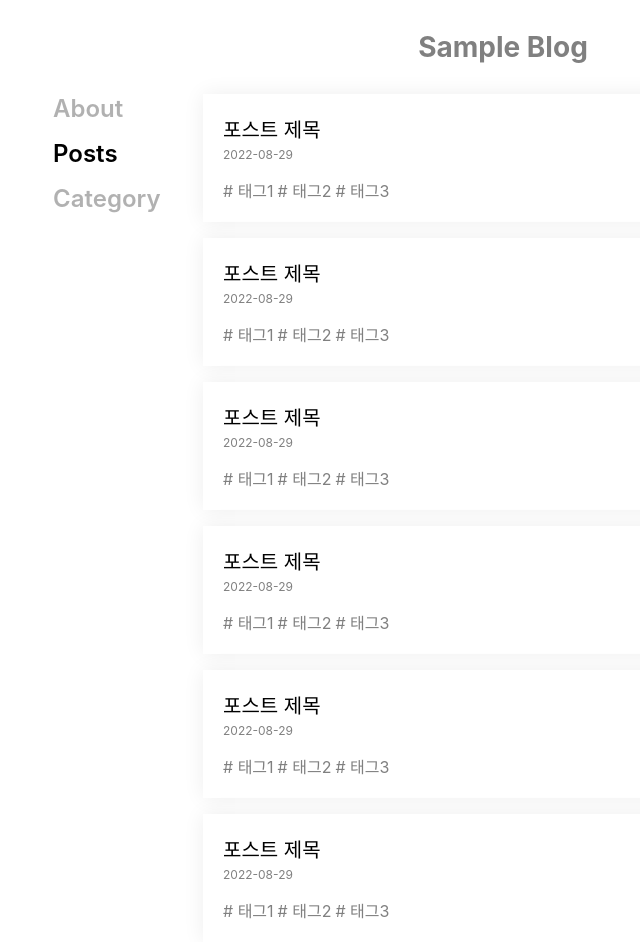
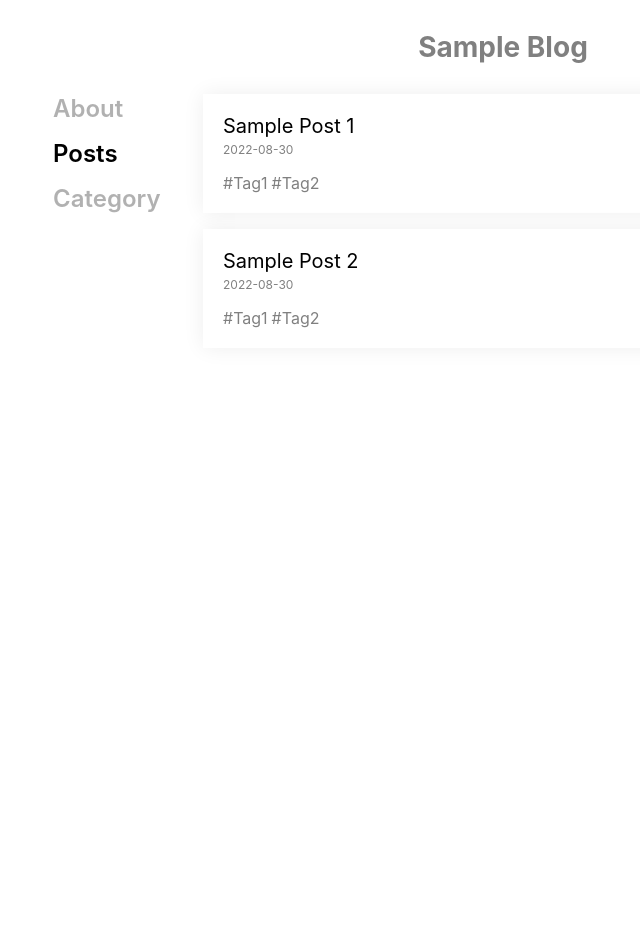
Before and after one commit to gdg-yonsei/crayon, a Next.js app: page / in a window 1280 px wide. Shown: the whole page, without its empty margins (137-777 px from the left). After the commit the page ends 800 px from the top, so only its background shows below. Built offline with nearby package versions, Linux system fonts and the light colour scheme.

Commit message:
Outline : List dynamic data

```diff
--- a/src/components/PostItem/index.tsx
+++ b/src/components/PostItem/index.tsx
@@ -1,14 +1,18 @@
+import { Post } from '@interfaces/post';
 import styled from 'styled-components';
 
-const PostItem = () => {
+// eslint-disable-next-line @typescript-eslint/no-empty-interface
+interface Props extends Post {}
+
+const PostItem = ({ title, date, tags }: Props) => {
   return (
     <Wrapper>
-      <Title>포스트 제목</Title>
-      <Meta>2022-08-29</Meta>
+      <Title>{title}</Title>
+      <Meta>{date}</Meta>
       <TagContainer>
-        <Tag># 태그1</Tag>
-        <Tag># 태그2</Tag>
-        <Tag># 태그3</Tag>
+        {tags.map((tag) => (
+          <Tag key={tag}>#{tag}</Tag>
+        ))}
       </TagContainer>
     </Wrapper>
   );
--- a/src/pages/api/posts/[id].ts
+++ b/src/pages/api/posts/[id].ts
@@ -17,7 +17,11 @@ export default async function handler(
     return res.status(404).json({ message: 'Post not found' });
   }
 
-  const content = await local(`/data/posts/${post.id}/content.md`);
+  try {
+    const content = await local(`/data/posts/${post.id}/content.md`);
 
-  res.status(200).json({ ...post, content });
+    res.status(200).json({ ...post, content });
+  } catch {
+    res.status(404).json({ message: 'Post not found' });
+  }
 }
--- a/src/pages/index.tsx
+++ b/src/pages/index.tsx
@@ -2,22 +2,25 @@ import Config from '@components/Config';
 import Header from '@components/Header';
 import Menu from '@components/Menu';
 import PostItem from '@components/PostItem';
-import type { NextPage } from 'next';
+import { Post } from '@interfaces/post';
+import { get } from '@utils/fetch';
+import type { GetServerSideProps } from 'next';
 import styled from 'styled-components';
 
-const IndexPage: NextPage = () => {
+interface Props {
+  posts: Post[];
+}
+
+const IndexPage = ({ posts }: Props) => {
   return (
     <Wrapper>
       <Header />
       <Content>
         <Menu />
         <List>
-          <PostItem />
-          <PostItem />
-          <PostItem />
-          <PostItem />
-          <PostItem />
-          <PostItem />
+          {posts.map((post) => (
+            <PostItem key={post.id} {...post} />
+          ))}
         </List>
         <Config />
       </Content>
@@ -26,6 +29,20 @@ const IndexPage: NextPage = () => {
 };
 
 export default IndexPage;
+
+export const getServerSideProps: GetServerSideProps<Props> = async () => {
+  try {
+    const posts = await get<Post[]>('/posts');
+
+    return {
+      props: { posts },
+    };
+  } catch {
+    return {
+      props: { posts: [] },
+    };
+  }
+};
 
 const Wrapper = styled.div``;
 
--- a/src/utils/fetch.ts
+++ b/src/utils/fetch.ts
@@ -1,5 +1,7 @@
 import { promises as fs } from 'fs';
 import path from 'path';
+
+const apiDomain = 'http://localhost:3000/api';
 
 export const get = async <T>(
   url: string,
@@ -7,7 +9,7 @@ export const get = async <T>(
 ): Promise<T> => {
   const params = new URLSearchParams(query).toString();
 
-  const response = await fetch(url + params, {
+  const response = await fetch(apiDomain + url + params, {
     method: 'GET',
     headers: { 'Content-Type': 'application/json' },
   });
@@ -19,7 +21,7 @@ export const post = async <T>(
   url: string,
   body: Record<string, string>,
 ): Promise<T> => {
-  const response = await fetch(url, {
+  const response = await fetch(apiDomain + url, {
     method: 'POST',
     headers: { 'Content-Type': 'application/json' },
     body: JSON.stringify(body),
```
